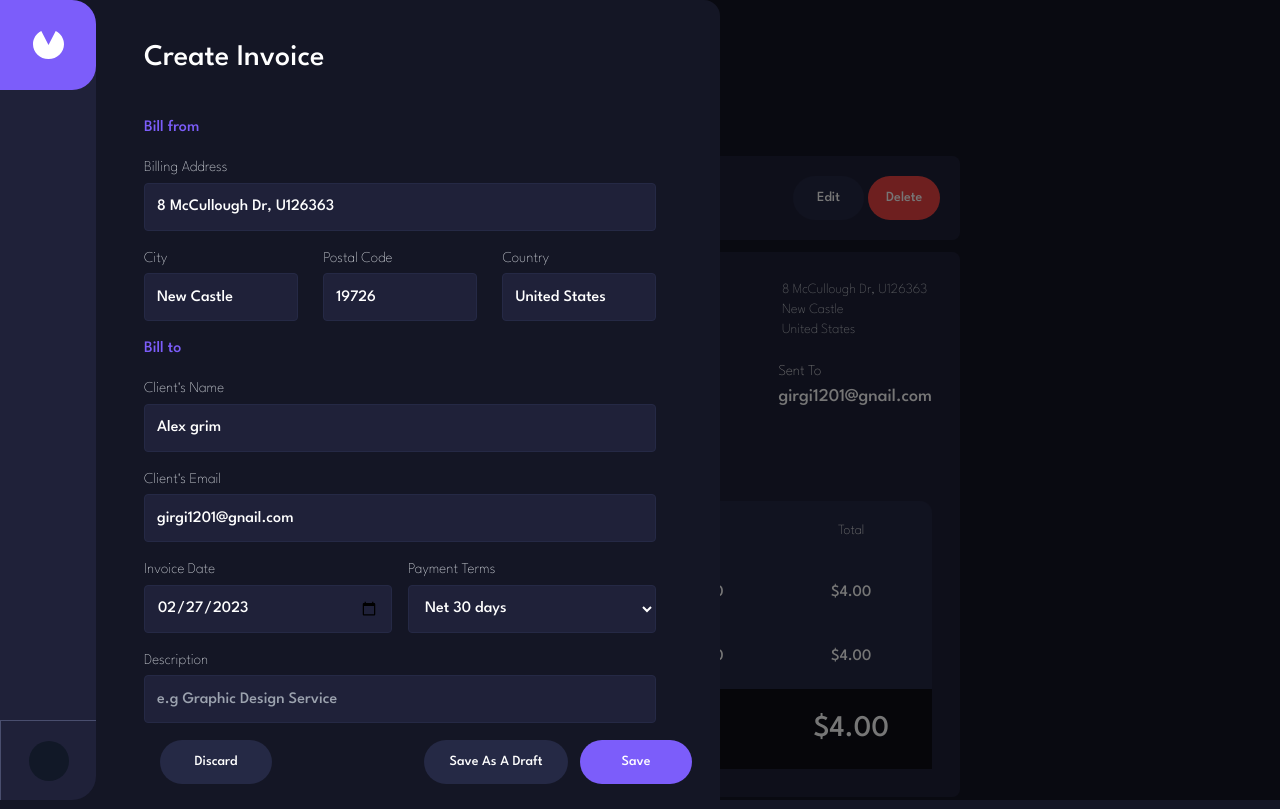
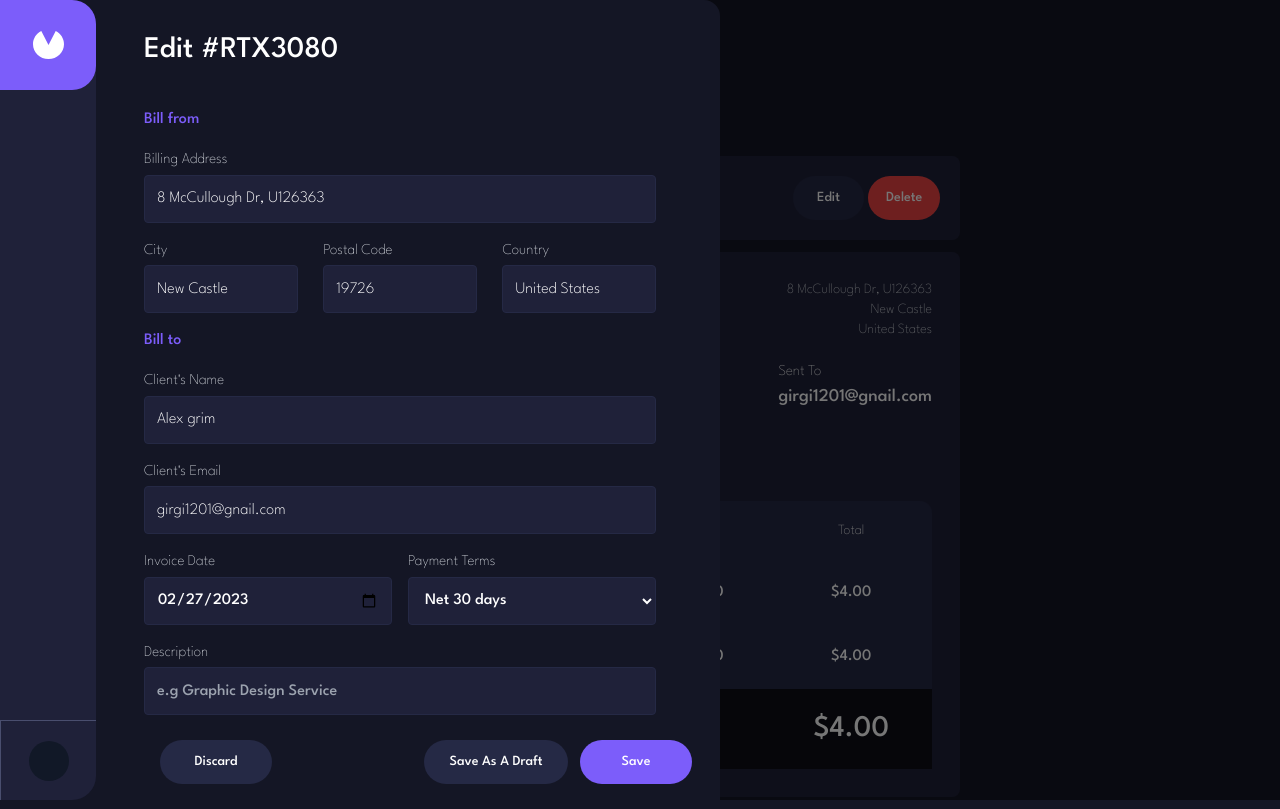
Before and after one commit to gio-palagashvili/invoice-app, a React (Vite) app in the folder frontend/: page /invoice/RTX3080 in a window 1280 px wide. Both pictures are taken after a click on the button "Edit". Built offline with nearby package versions, Linux system fonts and the light colour scheme.

Commit message:
minor edit bug & stylistic change

```diff
--- a/frontend/src/components/invoice/bits/Address.jsx
+++ b/frontend/src/components/invoice/bits/Address.jsx
@@ -2,7 +2,10 @@ import React from "react";
 
 const Address = (props) => {
   return (
-    <div className="text-sm flex flex-col font-[50] md:ml-auto">
+    <div
+      className="text-sm flex flex-col font-[50] md:ml-auto"
+      style={{ ...props.style }}
+    >
       <span className="text-gray-300 w-[150px]">{props.billingAddress}</span>
       <span className="text-gray-300">{props.city}</span>
       <span className="text-gray-300">{props.postalCode}</span>
--- a/frontend/src/components/invoice/bits/EditInvoice.jsx
+++ b/frontend/src/components/invoice/bits/EditInvoice.jsx
@@ -27,7 +27,7 @@ const EditInvoice = (props) => {
     }
     setItemsA(invoice?.itemList?.length);
     setItems(invoice?.itemList);
-  }, [props, invoice]);
+  }, [props]);
 
   const [items, setItems] = useState([]);
   const [itemsA, setItemsA] = useState(0);
@@ -102,19 +102,22 @@ const EditInvoice = (props) => {
           total += item.itemTotalPrice;
         });
 
-        let invoice1 = invoice;
         invoice.due_date = due_date;
         invoice.itemList = items;
         invoice.total = total;
 
         clearItems();
         let newInvoices = invoices;
-        newInvoices.map((i, index) => {
-          if (i.id == props.id) {
-            return invoice1;
-          }
-          return i;
-        });
+
+        setInvoices(
+          newInvoices.map((i, index) => {
+            if (i.id == props.id) {
+              return invoice;
+            }
+            return i;
+          })
+        );
+
         props.discard();
       } else setError("add atleast one item");
     } else setError(valid.error);
@@ -132,21 +135,24 @@ const EditInvoice = (props) => {
           animate={{ opacity: 1 }}
           transition={{ duration: 0.5 }}
         >
-          <div className="absolute w-full h-full z-10 flex bg-[#00000089]">
+          <div className="fixed w-full h-[100vh] z-10 flex bg-[#00000089]">
             <motion.div
               initial={{ x: "-100%" }}
               animate={{ x: 0 }}
               transition={{ duration: 0.5 }}
               exit={{ opacity: 0, x: "-100%" }}
-              className="w-full h-full"
+              className="w-full"
             >
               <div
-                className="w-full flex justify-center place-items-center bg-[#141625] pt-[5rem] lg:pt-0 md:rounded-tr-2xl lg:pl-[5rem]
-      md:rounded-br-2xl sm:rounded-none md:w-[80%] md:pl-5 lg:w-[45rem] overflow-y-scroll h-[100%]"
+                className="w-full flex justify-center bg-[#141625] pt-[5rem] lg:pt-0 md:rounded-tr-2xl lg:pl-[5rem]
+      md:rounded-br-2xl sm:rounded-none md:w-[80%] md:pl-5 lg:w-[45rem] overflow-y-scroll h-full "
                 ref={props.refr}
               >
-                <div className="w-[80%] h-[90%] ">
-                  <h1 className="text-3xl">Create Invoice</h1>
+                <div className="w-[80%] mt-[2rem]">
+                  <h1 className="text-3xl">
+                    Edit <span>#</span>
+                    {props.id}
+                  </h1>
                   <div className="inputs flex flex-col gap-4">
                     <h1 className="text-[#7C5DFA] mt-10">Bill from</h1>
                     {/* input divs */}
@@ -268,7 +274,7 @@ const EditInvoice = (props) => {
                     <div className="mt-5 relative pb-[10rem]">
                       <h1 className="text-2xl mb-5">Item List</h1>
                       <div className="flex flex-col">
-                        {items.map((item, index) => {
+                        {items?.map((item, index) => {
                           return (
                             <ItemInputs
                               key={index}
--- a/frontend/src/components/invoice/bits/Inputs/InputMain.jsx
+++ b/frontend/src/components/invoice/bits/Inputs/InputMain.jsx
@@ -21,7 +21,7 @@ const InputMain = (props) => {
           className={
             props.errorMessage
               ? errorStyleInput
-              : "bg-[#1F2139] border-[#252945] w-[100%] p-3 h-12 border-solid border-[1px] rounded-[4px]"
+              : "bg-[#1F2139] border-[#252945] w-[100%] p-3 h-12 border-solid border-[1px] rounded-[4px] font-[200] focus:border-[#8E74F8] duration-200"
           }
           style={{ ...props.style }}
           placeholder={props.place}
--- a/frontend/src/components/invoice/bits/InvoiceDetail.jsx
+++ b/frontend/src/components/invoice/bits/InvoiceDetail.jsx
@@ -25,7 +25,7 @@ const InvoiceDetail = (props) => {
     } else {
       navigate("../");
     }
-  }, []);
+  }, [invoices]);
 
   useEffect(() => {
     const handleOutsideClick = (event) => {
@@ -85,6 +85,7 @@ const InvoiceDetail = (props) => {
                 </div>
                 <Address
                   country={curr.country}
+                  style={{ textAlign: "right" }}
                   postalCode={curr.postalCode}
                   billingAddress={curr.billingAddress}
                   city={curr.city}
```
